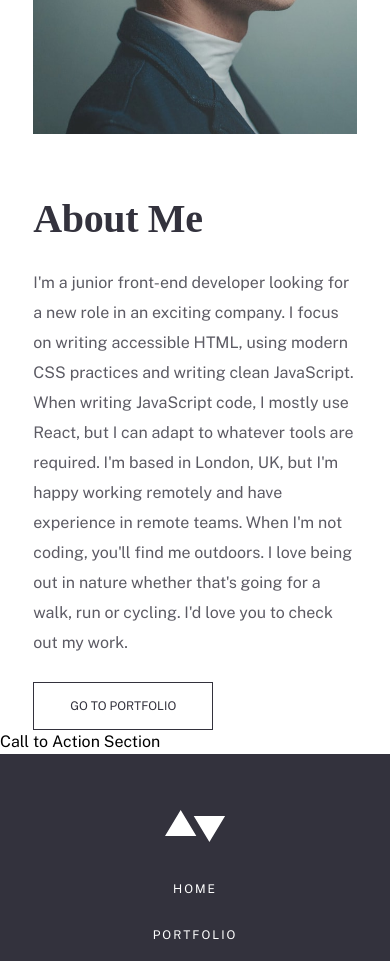
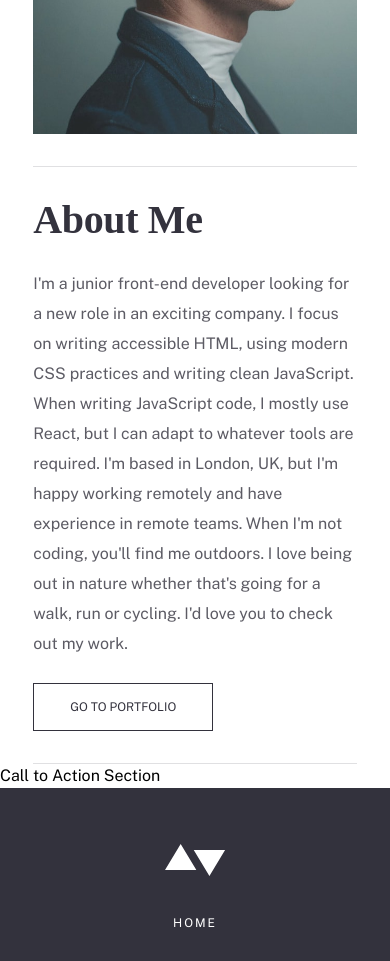
Before and after one commit to vanderms/minimalist-portfolio, a React (Vite) app: page / in a window 390 px wide. Shown: the part 940-1901 px from the top of the page. Built offline with nearby package versions, Linux system fonts and the light colour scheme; a web font is replaced by a local one.

Commit message:
refactor: change spacing in about section header

```diff
--- a/src/components/sections/about.tsx
+++ b/src/components/sections/about.tsx
@@ -19,8 +19,8 @@ export function AboutSection() {
             className="absolute top-0 left-0 w-full h-full object-cover object-center"
           />
         </picture>
-        <header className="md:border-y md: md:border-[#33323D26]">
-          <h2 className="mt-16 title-md text-neutral-800 md:mt-[3.125rem]">About Me</h2>
+        <header className="py-8 mt-8 border-y border-[#33323D26] md:mt-0 md:py-[3.125rem]">
+          <h2 className="title-md text-neutral-800">About Me</h2>
           <p className="body-md text-neutral-500 mt-7">
             I&apos;m a junior front-end developer looking for a new role in an exciting
             company. I focus on writing accessible HTML, using modern CSS practices and
```
